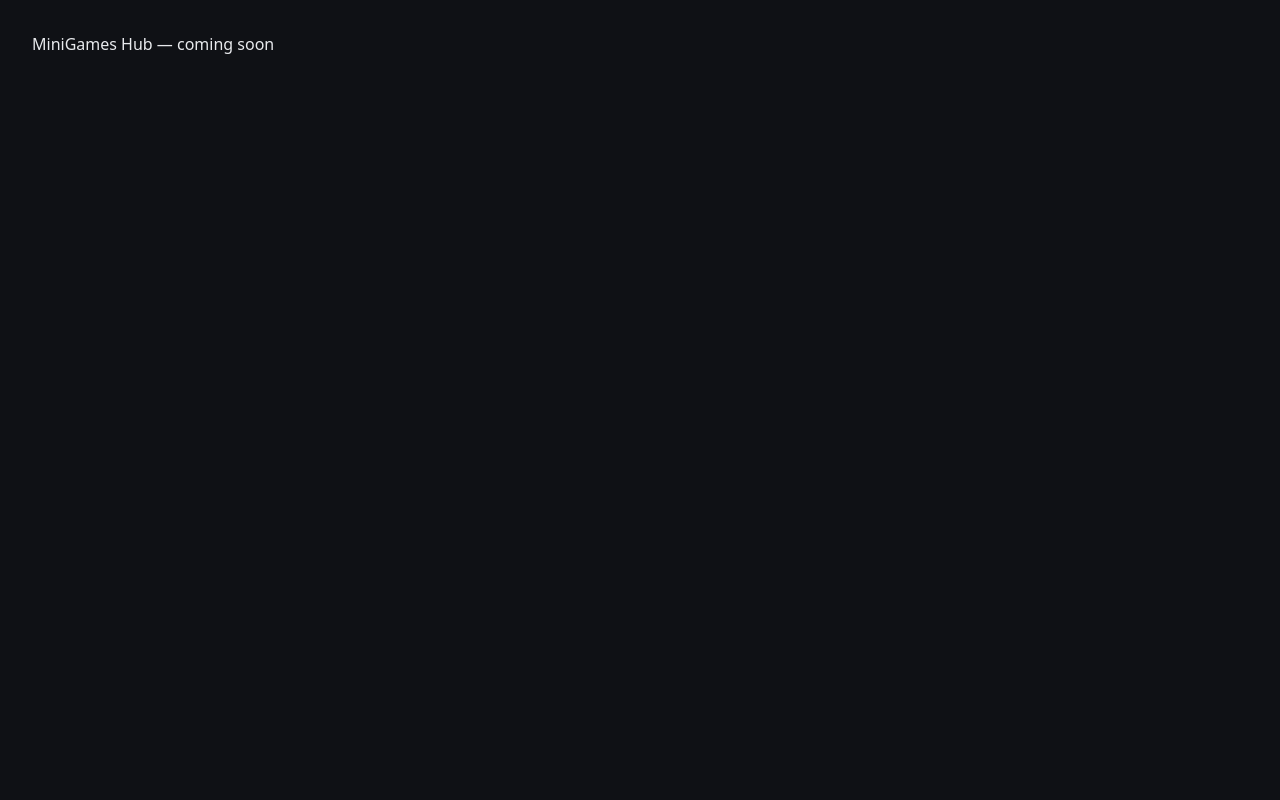
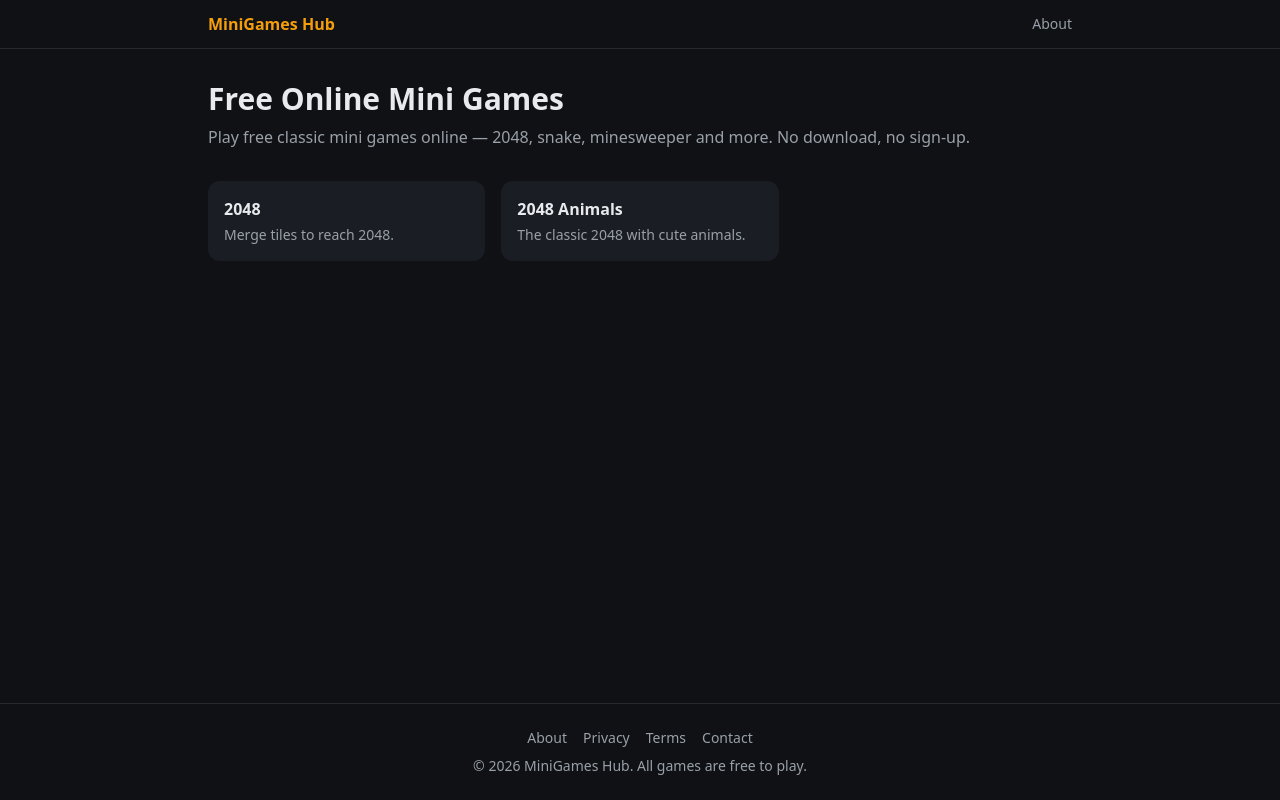
Before and after one commit to Piousangel/minigames-hub, a Next.js app: page / in a window 1280 px wide. Built offline with nearby package versions, Linux system fonts and the light colour scheme.

Commit message:
feat: 홈 게임 그리드 + 헤더/푸터
Co-Authored-By: Claude Fable 5 <noreply@anthropic.com>

```diff
--- a/src/app/layout.tsx
+++ b/src/app/layout.tsx
@@ -11,7 +11,24 @@ export const metadata: Metadata = {
 export default function RootLayout({ children }: { children: React.ReactNode }) {
   return (
     <html lang="en">
-      <body className="min-h-screen antialiased">{children}</body>
+      <body className="flex min-h-screen flex-col antialiased">
+        <header className="border-b border-white/10">
+          <nav className="mx-auto flex max-w-4xl items-center justify-between px-4 py-3">
+            <a href="/" className="font-bold text-accent">{siteConfig.name}</a>
+            <a href="/about" className="text-sm text-fg-muted hover:text-fg">About</a>
+          </nav>
+        </header>
+        <div className="flex-1">{children}</div>
+        <footer className="border-t border-white/10 py-6 text-center text-sm text-fg-muted">
+          <div className="mb-2 space-x-4">
+            <a href="/about" className="hover:text-fg">About</a>
+            <a href="/privacy" className="hover:text-fg">Privacy</a>
+            <a href="/terms" className="hover:text-fg">Terms</a>
+            <a href="/contact" className="hover:text-fg">Contact</a>
+          </div>
+          <p>© 2026 {siteConfig.name}. All games are free to play.</p>
+        </footer>
+      </body>
     </html>
   )
 }
--- a/src/app/page.tsx
+++ b/src/app/page.tsx
@@ -1,3 +1,24 @@
+import Link from 'next/link'
+import { gamePages } from '@/lib/games/registry'
+import { siteConfig } from '@/lib/siteConfig'
+
 export default function Home() {
-  return <main className="p-8">MiniGames Hub — coming soon</main>
+  return (
+    <main className="mx-auto max-w-4xl px-4 py-8">
+      <h1 className="mb-2 text-3xl font-bold">Free Online Mini Games</h1>
+      <p className="mb-8 text-fg-muted">{siteConfig.description}</p>
+      <div className="grid grid-cols-2 gap-4 sm:grid-cols-3">
+        {gamePages.map((g) => (
+          <Link
+            key={g.slug}
+            href={`/${g.slug}`}
+            className="rounded-xl bg-surface p-4 transition hover:bg-white/10"
+          >
+            <h2 className="font-semibold">{g.h1}</h2>
+            <p className="mt-1 text-sm text-fg-muted">{g.shortDescription}</p>
+          </Link>
+        ))}
+      </div>
+    </main>
+  )
 }
```
